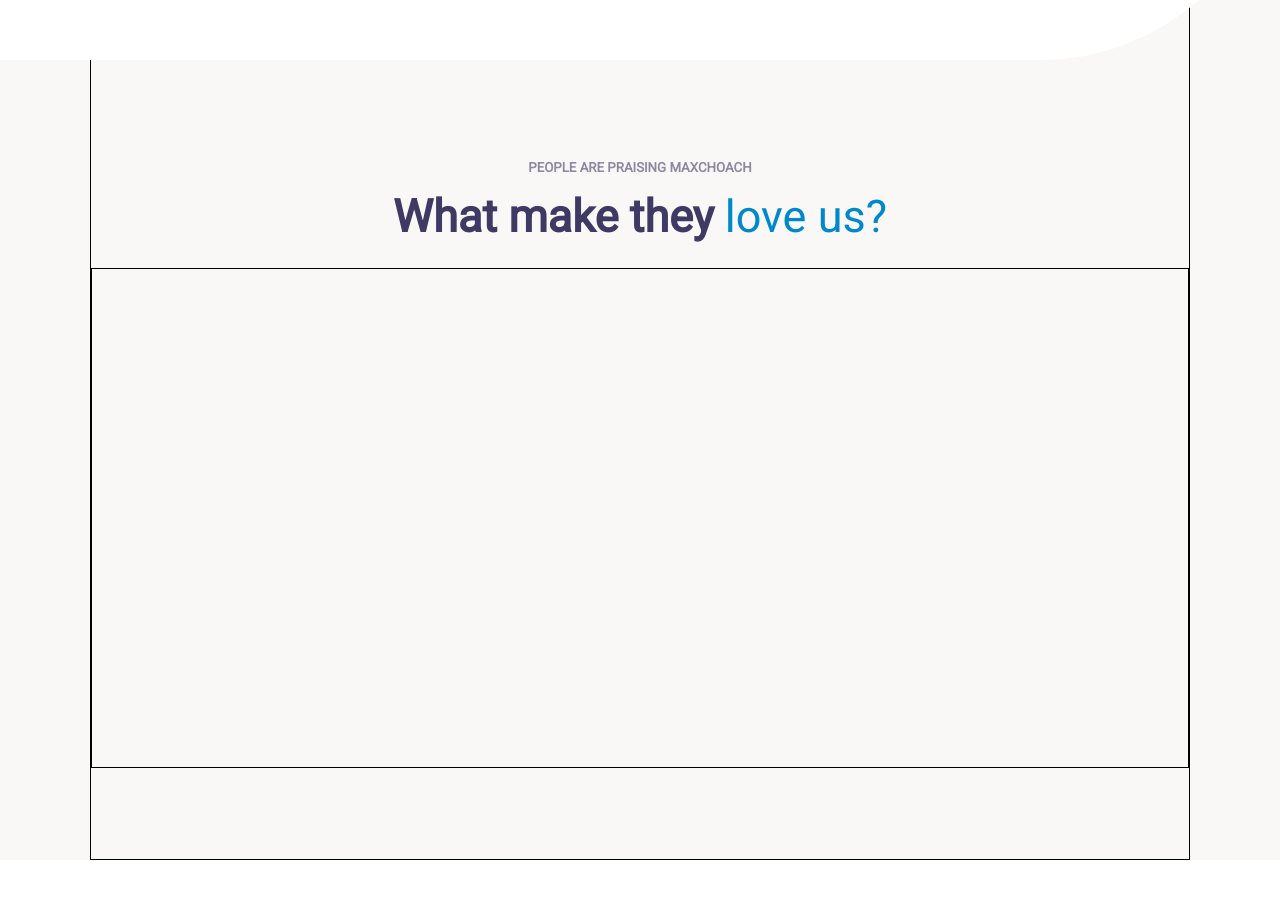
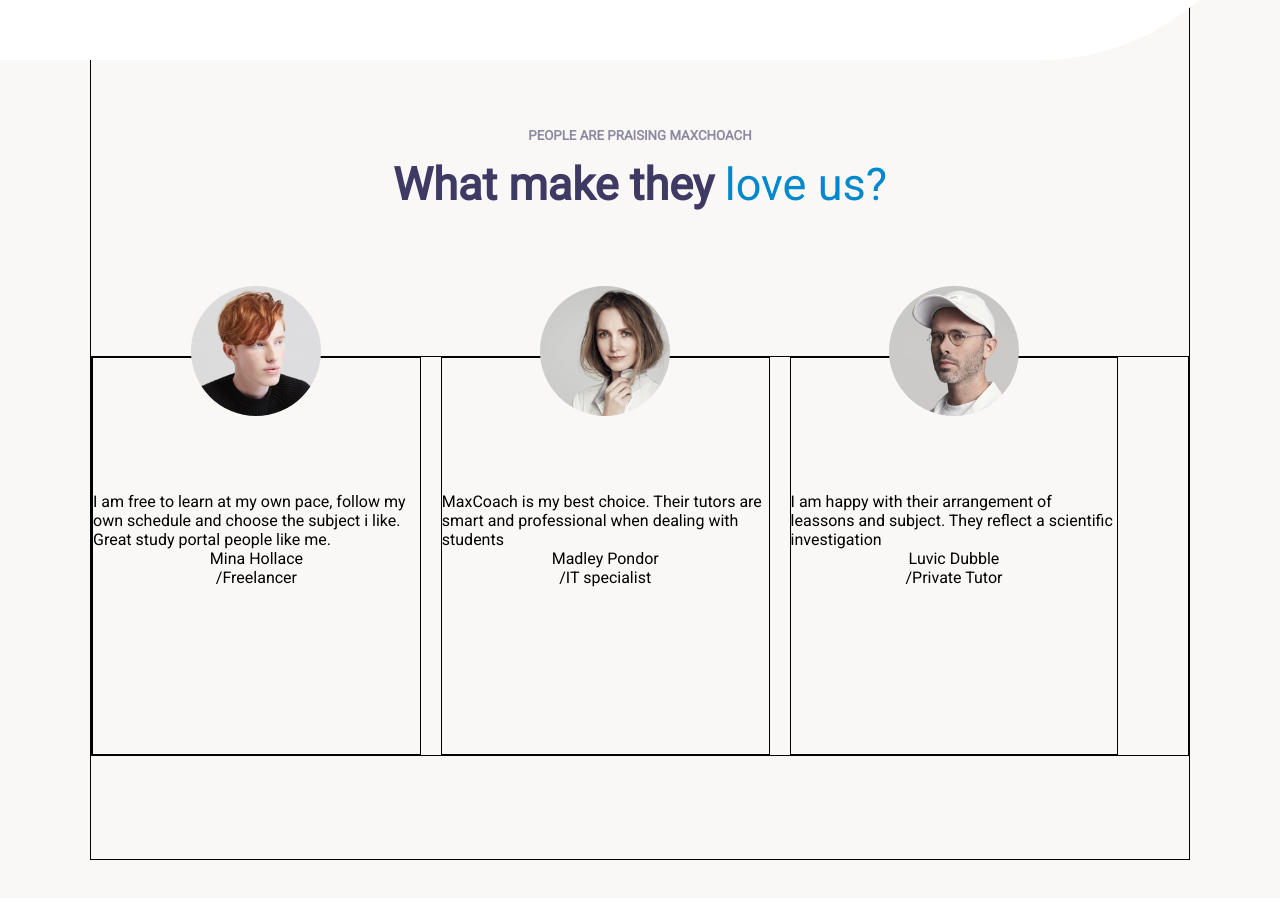
Before and after one commit to Mirco-verde1/proj-html-vuejs, a plain HTML site: page index.html in a window 1280 px wide. Shown: the part 6040-6938 px from the top of the page. Drawn offline with nearby package versions, Linux system fonts and the light colour scheme.

Commit message:
Creato data per la row 'Praising Coach', Inizio layout

```diff
--- a/index.html
+++ b/index.html
@@ -478,7 +478,8 @@
         </div>
         <!-- end Upcoming Events------------------------------------------------------->
 
-        <!-- Start -->
+
+        <!-- Start praising maxcoach-->
 
         <div class="main-praising-maxcoach">
           <div class="main-praising-maxcoach-container">
@@ -491,11 +492,29 @@
                 <span>love us?</span>
               </div>
 
+              <!-- mostro i dati e le immagini degli studenti -->
               <div class="rating-container">
 
-                <div class="card">
+                <div class="card" v-for="(elem,index) in testimonials[idxTestimonials].students">
+
+                  <div class="logo">
+                    <img :src="'./img/testimonial' + elem.logo + '.jpg'" alt="">
+                  </div>
+
+                  <div class="opinion">
+                    <p>{{elem.opinion}}</p>
+                  </div>
+
+                  <div class="name">
+                    <span>{{elem.name}}</span>
+                  </div>
+
+                  <div class="job">
+                    <span>/{{elem.job}}</span>
+                  </div>
 
                 </div>
+
               </div>
 
             </div>
--- a/js/script.js
+++ b/js/script.js
@@ -1,6 +1,11 @@
 new Vue({
   el:'#project',
   data:{
+
+
+idxTestimonials: 0,
+idxPoint:0,
+
 
  // oggetto in cui ci sono i dati dell'header
  // con possibilità di espanderlo successivamente
@@ -215,6 +220,140 @@ results:[
    },
 
  ],
+
+ // Praising MaxCoach part----------------
+
+ testimonials:[
+
+{
+   students:[
+
+     {
+       logo:'-1',
+       opinion: "I am free to learn at my own pace, follow my own schedule and choose the subject i like. Great study portal people like me.",
+       name:'Mina Hollace',
+       job:'Freelancer'
+
+     },
+
+     {
+       logo:'-2',
+       opinion: "MaxCoach is my best choice. Their tutors are smart and professional when dealing with students",
+       name:'Madley Pondor',
+       job:'IT specialist'
+
+     },
+
+     {
+       logo:'-3',
+       opinion: "I am happy with their arrangement of leassons and subject. They reflect a scientific investigation",
+       name:'Luvic Dubble',
+       job:'Private Tutor'
+
+     },
+
+],
+
+},
+
+{
+   students:[
+
+     {
+       logo:'-4',
+       opinion: "I am free to learn at my own pace, follow my own schedule and choose the subject i like. Great study portal people like me.",
+       name:'Jack Jonson',
+       job:'Java developer'
+
+     },
+
+     {
+       logo:'-3',
+       opinion: "MaxCoach is my best choice. Their tutors are smart and professional when dealing with students",
+       name:'Luvic Dubble',
+       job:'Private Tour'
+
+     },
+
+     {
+       logo:'-2',
+       opinion: "I am happy with their arrangement of leassons and subject. MaxCoach was my best choice.",
+       name:'Luvic Dubble',
+       job:'Private Tutor'
+
+     },
+
+],
+
+},
+
+
+{
+   students:[
+
+     {
+       logo:'-2',
+       opinion: "I am free to learn at my own pace, follow my own schedule and choose the subject i like. Great study portal people like me.",
+       name:'Madley Pondor',
+       job:'IT specialist'
+
+     },
+
+     {
+       logo:'-4',
+       opinion: "I am happy with their arrangement of leassons and subject. They reflect a scientific investigation",
+       name:'Jack Jonson',
+       job:'Java developer'
+
+     },
+
+     {
+       logo:'-1',
+       opinion: "I am happy with their arrangement of leassons and subject. MaxCoach was my best choice.",
+       name:'Mina Hollace',
+       job:'Freelancer'
+
+     },
+
+],
+
+},
+
+
+{
+   students:[
+
+     {
+       logo:'-4',
+       opinion: "I am free to learn at my own pace, follow my own schedule and choose the subject i like. Great study portal people like me.",
+       name:'Jack Jonson',
+       job:'Java developer'
+
+     },
+
+     {
+       logo:'-3',
+       opinion: "I am happy with their arrangement of leassons and subject. MaxCoach was my best choice.",
+       name:'Madley Pondor',
+       job:'IT specialist'
+
+     },
+
+     {
+       logo:'-1',
+       opinion: "I am happy with their arrangement of leassons and subject. MaxCoach was my best choice.",
+       name:'Mina Hollace',
+       job:'Freelancer'
+
+     },
+
+],
+
+},
+
+ ],
+
+
 },
       methods: {
 // attraverso il true/false mostro o meno i drop menu
--- a/src/app.scss
+++ b/src/app.scss
@@ -901,7 +901,7 @@ $fontNumbers: 'Mukta', sans-serif;
                   // Start praising Maxcoach part-------------------------------
                    .main-praising-maxcoach{
                      width: 100%;
-                     height: 1100px;
+                     height: 1200px;
                      background: $grey-row;
                      position: relative;
                      top: -300px;
@@ -911,16 +911,17 @@ $fontNumbers: 'Mukta', sans-serif;
                        @include container;
 
                        .main-content{
-                         padding-top: 28%;
+                         padding-top: 24%;
                          border: 1px solid black;
                          height: 1100px;
                          display: flex;
                          justify-content: center;
                          flex-direction: column;
 
+
                          .title{
                              text-align: center;
-                             padding-bottom: 25px;
+                             padding-bottom: 145px;
 
                            h5{
                             color:#8c89a2;
@@ -944,11 +945,43 @@ $fontNumbers: 'Mukta', sans-serif;
 
                          .rating-container{
                            width: 100%;
-                           height:500px;
+                           height:400px;
+                           display: flex;
+                           flex-wrap: wrap;
+                          border:1px solid black;
 
-                          border:1px solid black;
                            .card{
+                             height: 100%;
+                             width: 30%;
+                             border: 1px solid black;
+                             display:flex;
+                             align-items:center;
+                             flex-direction: column;
+                             position:relative;
+                             margin-right: 20px;
+                            .logo{
+                              position: relative;
+                              top:-72px;
+                              img{
+                                border-radius: 50%;
+                                width: 130px;
 
+                              }
+                            }
+
+                            .opinion{
+
+                            }
+
+                            .name{
+
+
+                            }
+
+                            .job{
+
+
+                            }
                            }
                          }
                        }
```
Also changed, not shown: dist/app.css, img/testimonial-1.jpg (renamed from img/testimonial-avata-01.jpg), img/testimonial-2.jpg (renamed from img/testimonial-avata-02.jpg), img/testimonial-3.jpg (renamed from img/testimonial-avata-03.jpg), img/testimonial-4.jpg (renamed from img/testimonial-avata-04.jpg).
